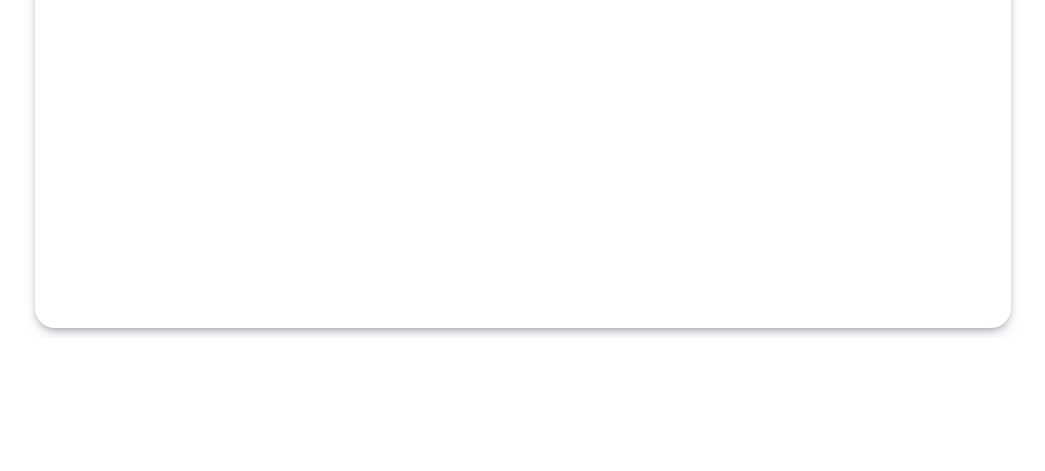
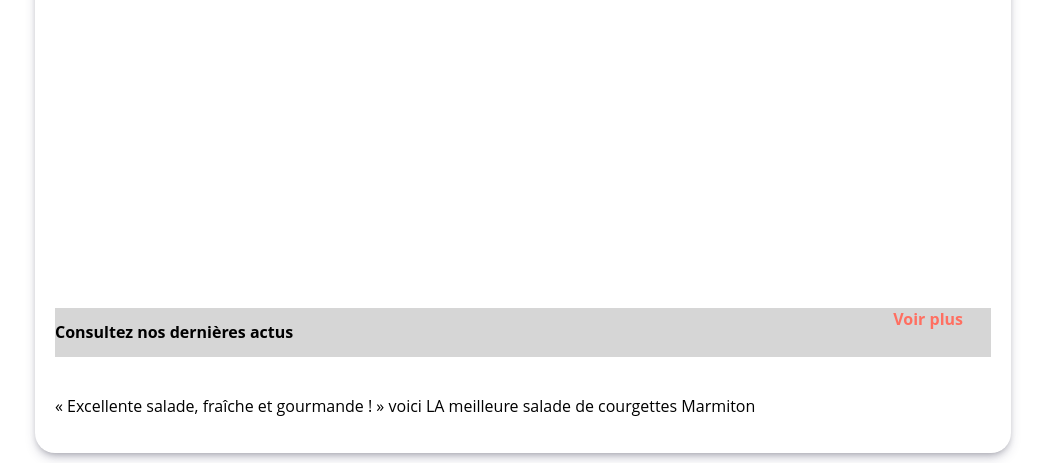
Before and after one commit to josephb613/Marmiton-page, a plain HTML site: page public/index.html in a window 1280 px wide. Shown: the part 644-1115 px from the top of the page, without its empty margins (117-1162 px from the left). Before the commit the page ends 990 px from the top, so only its background shows below. Drawn offline with Linux system fonts and the light colour scheme.

Commit message:
devep section Consultez nos dernières actus

```diff
--- a/public/index.html
+++ b/public/index.html
@@ -137,9 +137,39 @@
                             <span class="card__content__section__two-span2">34 avis</span>
                         </div>
                     </div>
+
                 </div>
 
-               <br><br><br><br><br><br><br><br><br><br><br><br><br><br><br>
+                <br><br><br><br><br><br><br><br><br><br><br><br><br><br><br>
+
+
+                <!-- Consultez nos dernières actus -->
+
+                <div class="grid__container__element-actus">
+                    <div style="display: flex; gap: 600px; background: rgb(214, 214, 214);">
+                        <h2>Consultez nos dernières actus</h2>
+                        <span style="color:rgb(255, 111, 97);"><strong>Voir plus</strong>
+                        </span>
+                    </div>
+
+                    <div class="card__content-actus">
+
+                        <div>
+                      <img src="" alt="">
+                        </div>
+                        <div>
+                          <p>« Excellente salade, fraîche et gourmande ! » voici LA meilleure salade de courgettes Marmiton</p>
+                        </div>
+                    </div>
+
+                </div>
+
+
+
+
+
+
+
             </div>
         </div>
 
```
